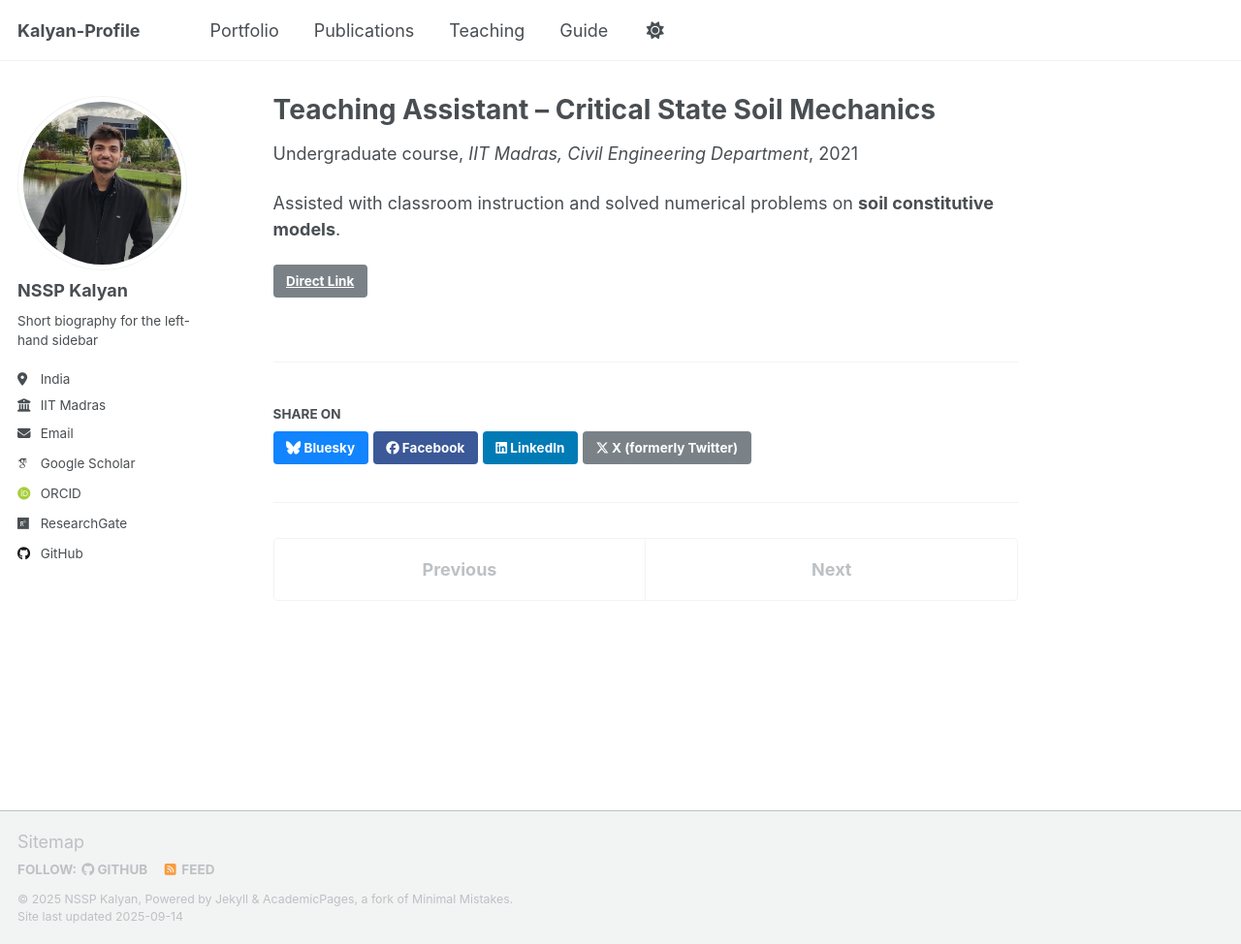
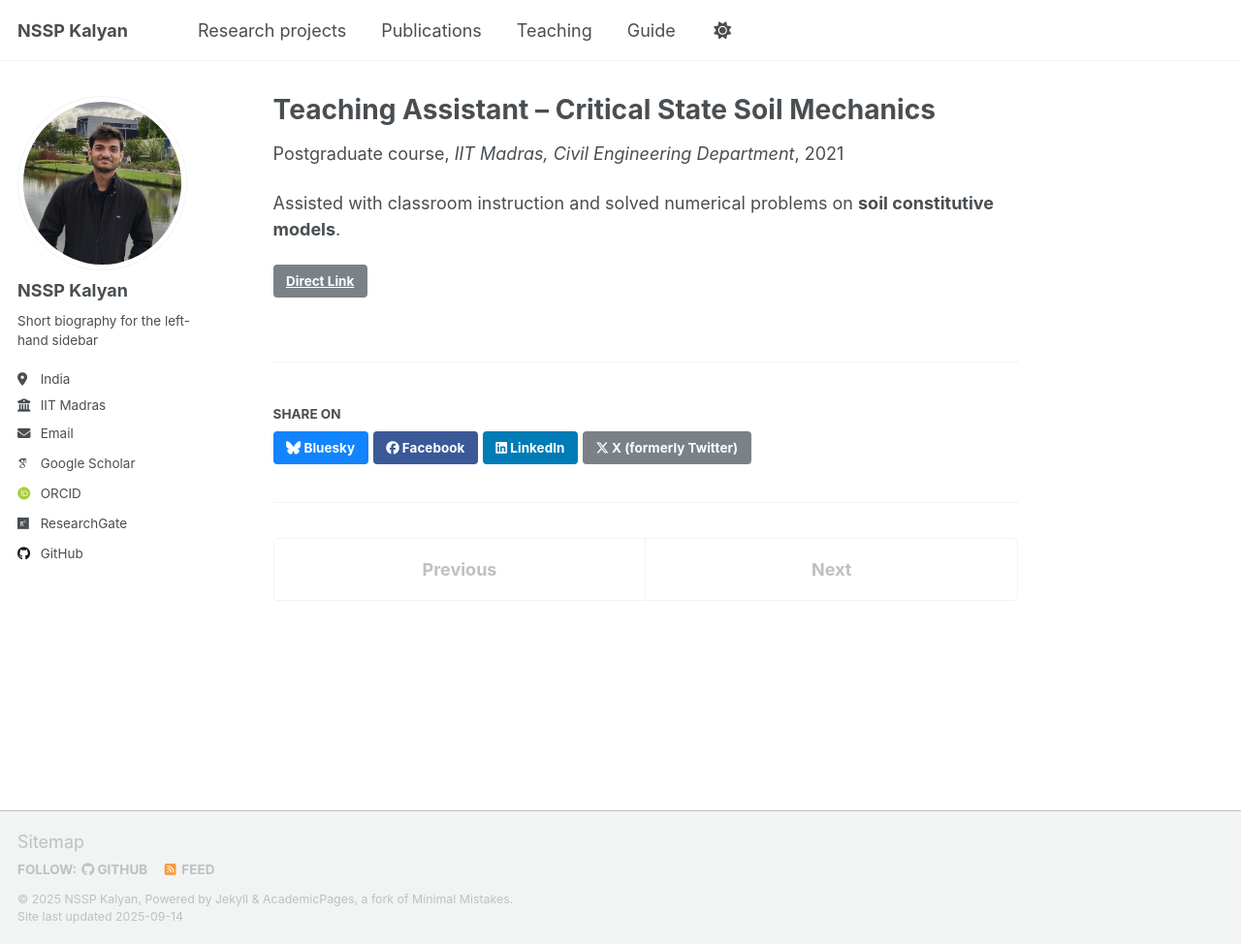
Before and after one commit to pkc137/sudo_template_website, a Jekyll site: the page built from _teaching/2014-spring-teaching-1.md, in a window 1280 px wide and 974 px high. Shown: the whole window at 97% size. Built offline with Jekyll 4.4.1, drawn with Linux system fonts in a browser that asks for light colours; some web fonts are replaced; a script that is not in the unit is left out.

Commit message:
final changes

```diff
--- a/_config.yml
+++ b/_config.yml
@@ -9,7 +9,7 @@
 # Basic Site Settings
 locale                   : "en-US"
 site_theme               : "default" # Currently available options are "default", "air"
-title                    : "Kalyan-Profile"
+title                    : "NSSP Kalyan"
 title_separator          : "-"
 name                     : &name "NSSP Kalyan"
 description              : &description "Your Name's academic portfolio"   # Update this with a general description of your site, this is the default if not overridden by a page
--- a/_data/navigation.yml
+++ b/_data/navigation.yml
@@ -9,7 +9,7 @@
 
 main:
 
-  - title: "Portfolio"
+  - title: "Research projects"
     url: /portfolio/
 
   - title: "Publications"
--- a/_pages/teaching.html
+++ b/_pages/teaching.html
@@ -8,5 +8,5 @@ author_profile: true
 {% include base_path %}
 
 {% for post in site.teaching reversed %}
-  {% include archive-single.html %}
+  {% include archive-single-teaching.html %}
 {% endfor %}
--- a/_teaching/2014-spring-teaching-1.md
+++ b/_teaching/2014-spring-teaching-1.md
@@ -1,7 +1,7 @@
 ---
 title: "Teaching Assistant – Critical State Soil Mechanics"
 collection: teaching
-type: "Undergraduate course"
+type: "Postgraduate course"
 venue: "IIT Madras, Civil Engineering Department"
 date: 2021-10-01
 location: "Chennai, India"
```
